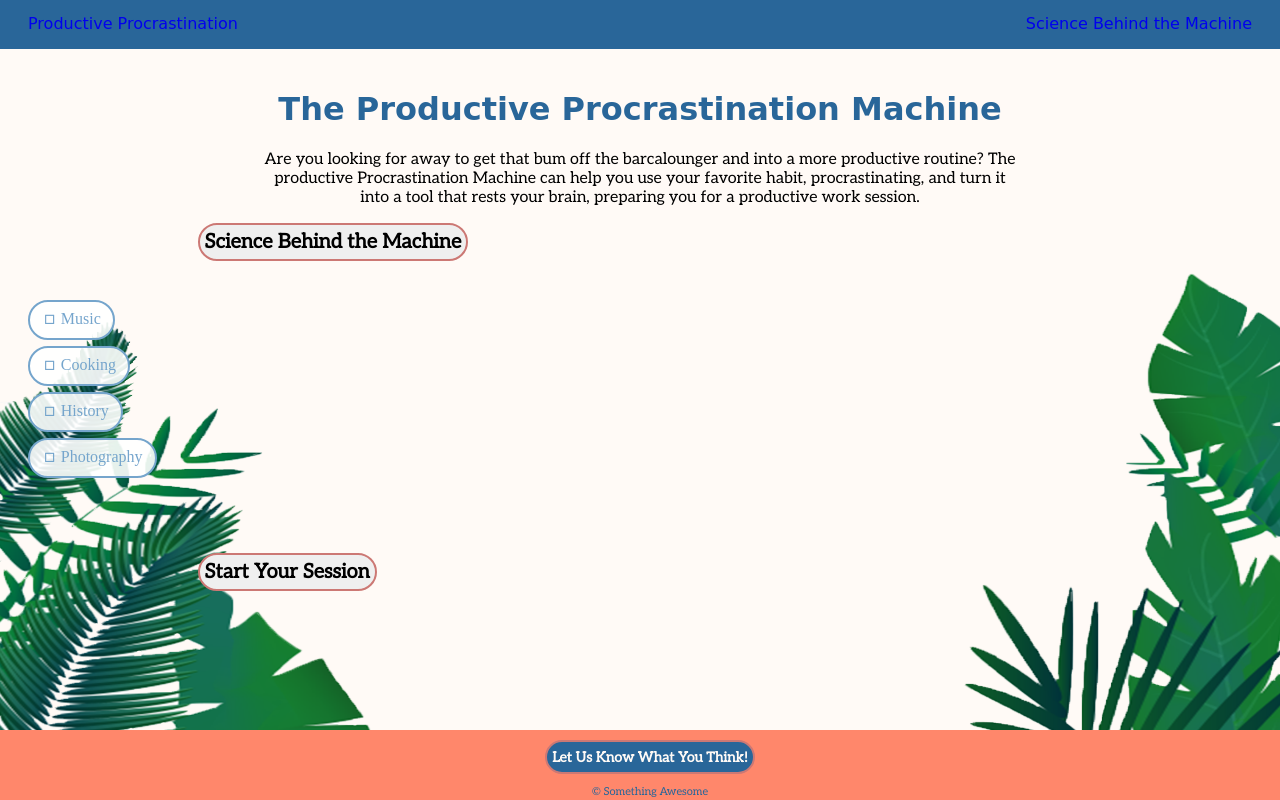
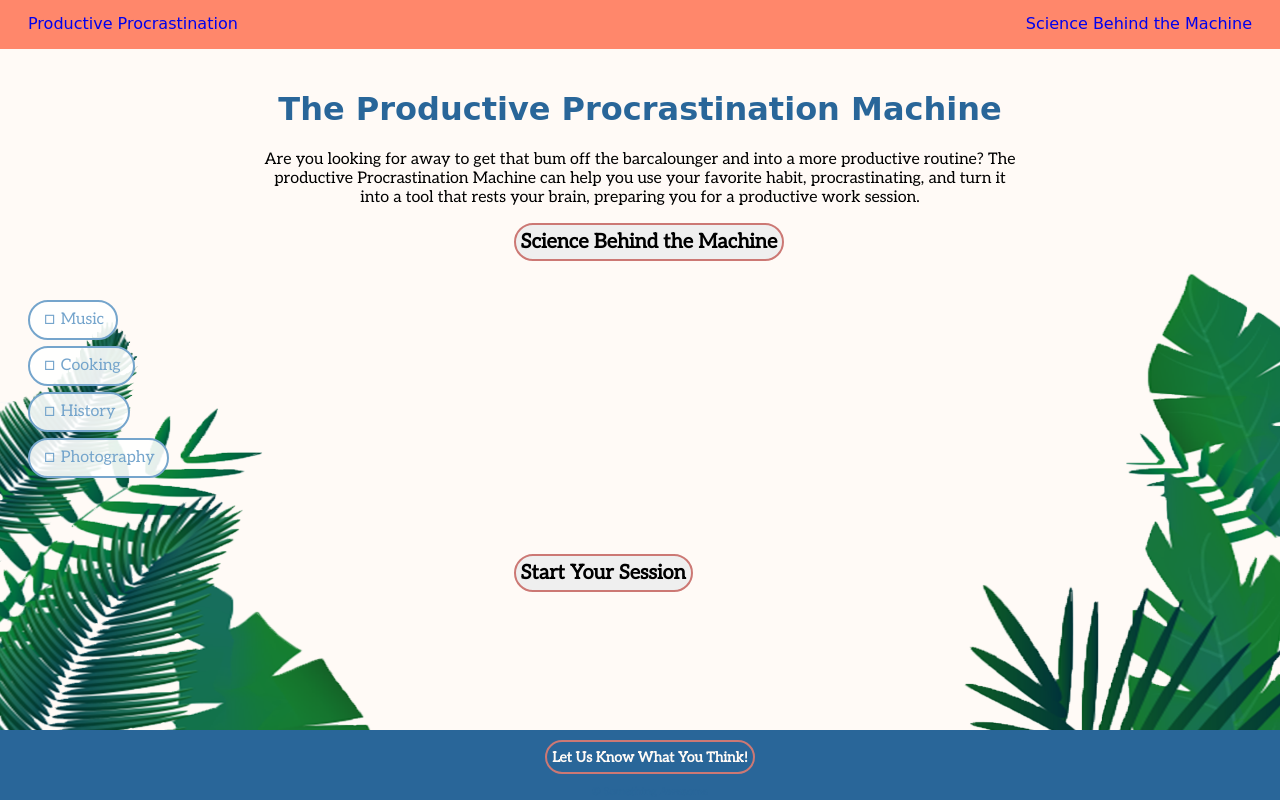
Before and after one commit to averma1/ProductiveProcrastination, a Flask app: page / in a window 1280 px wide. Run offline with Flask 2, Linux system fonts and the light colour scheme; some libraries are stand-ins or nearby versions; some web fonts are replaced.

Commit message:
fhsdhgdjk

```diff
--- a/app/static/styles.css
+++ b/app/static/styles.css
@@ -35,8 +35,8 @@ body {
   margin: -10px;
   padding: 0;
   font-family: 'Calistoga', cursive;
-  background-color: #296699;
-  color: #fffaf6; }
+  background-color: #FF876B;
+  color: #296699; }
   .nav__title {
     margin: 0px 30px; }
   .nav__item {
@@ -113,6 +113,17 @@ ul.checkboxes li input[type="checkbox"] {
 ul.checkboxes li input[type="checkbox"]:focus + label {
   border: 2px solid #CC7874; }
 
+.interest-left {
+  text-align: center;
+  font-family: 'Aleo', serif;
+  display: inline-block;
+  overflow: auto; }
+
+.interest-right {
+  text-align: center;
+  font-family: 'Aleo', serif;
+  display: inline-block; }
+
 input[type="submit"] {
   border-radius: 25px;
   border: 2px solid #CC7874;
@@ -127,9 +138,13 @@ input[type="submit"] {
   cursor: pointer;
   text-align: center; }
 
-.button-center {
+.button-top {
   margin: auto;
-  width: 70%; }
+  width: 20%; }
+
+.button-bottom {
+  margin: auto;
+  width: 20%; }
 
 .form-text {
   text-align: center;
@@ -169,14 +184,15 @@ img {
 footer {
   text-align: center;
   padding: 10px;
-  background-color: #FF876B;
-  color: #296699;
+  background-color: #296699;
+  color: #fffaf6;
   position: fixed;
   display: block;
   width: 100%;
   height: 50px;
   bottom: 0;
-  left: 0; }
+  left: 0;
+  position: absolute; }
 
 .footerButton {
   border-radius: 25px;
--- a/app/static/styles.scss
+++ b/app/static/styles.scss
@@ -44,8 +44,8 @@ body{
     margin: -10px;
     padding: 0;
     font-family: 'Calistoga', cursive;
-    background-color: $dark-blue;
-    color: $off-white;
+    background-color: $bright-orange;
+    color:$dark-blue;
     &__title {
         margin: 0px 30px;
     }
@@ -133,22 +133,19 @@ ul.checkboxes li input[type="checkbox"]:focus + label {
     border: 2px solid $soft-orange;
 }
 
-// .interest-left{
-//     text-align: center;
-//     font-family: 'Aleo', serif;
-//     padding-left: 700px;
-//     padding-right: 700px;
-//     display: inline-block;
-//     overflow: auto;
-// }
+.interest-left{
+    text-align: center;
+    font-family: 'Aleo', serif;
+    display: inline-block;
+    overflow: auto;
+}
 
-// .interest-right{
-//     text-align: center;
-//     font-family: 'Aleo', serif;
-//     padding-left: 700px;
-//     padding-right: 700px;
-//     display: inline-block;
-// }
+.interest-right{
+    text-align: center;
+    font-family: 'Aleo', serif;
+    display: inline-block;
+}
+
 //SUBMIT BUTTONS
 input[type="submit"]{
     border-radius: 25px;
@@ -164,9 +161,13 @@ input[type="submit"]{
     cursor: pointer;
     text-align: center;
 }
-.button-center{
+.button-top{
     margin: auto;
-    width: 70%;
+    width: 20%;
+}
+.button-bottom{
+    margin: auto;
+    width: 20%;
 }
 
 .form-text{
@@ -215,15 +216,15 @@ input[type="submit"]{
   footer {
     text-align: center;
     padding: 10px;
-    background-color: $bright-orange;
-    color:$dark-blue;
+    background-color: $dark-blue;
+    color: $off-white;
     position: fixed;
     display: block;
     width: 100%;
     height: 50px;
     bottom: 0;
-    left:0;
-
+    left: 0;
+    position: absolute;
   }
 
   .footerButton{
--- a/app/templates/index.html
+++ b/app/templates/index.html
@@ -6,7 +6,7 @@
 <h1 class="title">The Productive Procrastination Machine</h1>
 <p class="descriptions"> Are you looking for away to get that bum off the barcalounger and into a more productive routine? The productive Procrastination Machine can help you use your favorite habit, procrastinating, and turn it into a tool that rests your brain, preparing you for a productive work session. </p>
 
-<div class="button-center">
+<div class="button-top">
   <form action="/goToSciencePage" name="go-science">
       <input type="submit" value="Science Behind the Machine">
   </form>
@@ -32,7 +32,7 @@
     </li>
   </ul>
 </br>
-<div class="button-center">
+<div class="button-bottom">
   <input type="submit" value="Start Your Session">
 </div>
 </form>
```
Also changed, not shown: 1 other file.
